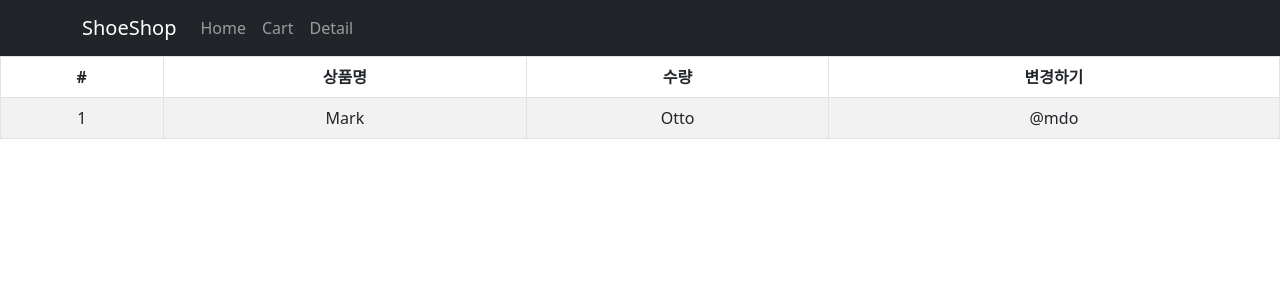
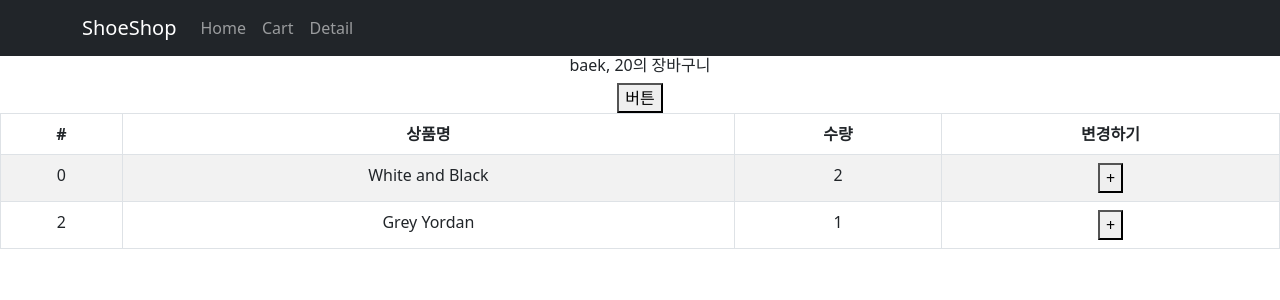
Before and after one commit to BAEKDODAM/shop, a React (Create React App) app: page /cart in a window 1280 px wide. Shown: the top 300 px of the page. Built offline with nearby package versions, Linux system fonts and the light colour scheme.

Commit message:
redux사용해 cart 페이지 구현

```diff
--- a/src/App.js
+++ b/src/App.js
@@ -18,7 +18,7 @@ function App() {
           <Navbar.Brand href="#home">ShoeShop</Navbar.Brand>
           <Nav className="me-auto">
             <Nav.Link as={Link} to="/">Home</Nav.Link>
-            <Nav.Link onClick={()=>{ navigate('/detail') }}>Cart</Nav.Link>
+            <Nav.Link onClick={()=>{ navigate('/cart') }}>Cart</Nav.Link>
             <Nav.Link as={Link} to="/detail">Detail</Nav.Link>
           </Nav>
         </Container>
--- a/src/routes/Cart.js
+++ b/src/routes/Cart.js
@@ -1,9 +1,20 @@
 import {Table} from 'react-bootstrap';
+import { useDispatch, useSelector } from 'react-redux';
+import { changeName, increase}  from './../store';
+import {addCount} from './../store'
 
 function Cart() {
 
+    let state = useSelector((state)=>{return state}) // Redux store 가져와줌
+    let dispatch = useDispatch() // store.js에 요청 보냄
+
     return (
         <div>
+            <h6>{state.user.name}, {state.user.age}의 장바구니</h6>
+            <button onClick={() => {
+                dispatch(increase(5))
+            }}>버튼</button>
+
             <Table striped bordered hover>
                 <thead>
                     <tr>
@@ -14,12 +25,23 @@ function Cart() {
                     </tr>
                 </thead>
                 <tbody>
-                    <tr>
-                        <td>1</td>
-                        <td>Mark</td>
-                        <td>Otto</td>
-                        <td>@mdo</td>
-                    </tr>
+                    {
+                    state.cart.map((a, i)=>{
+                        return(
+                            <tr key={i}>
+                                <td>{a.id}</td>
+                                <td>{a.name}</td>
+                                <td>{a.count}</td>
+                                <td>
+                                    <button onClick={()=>{
+                                        dispatch(addCount(a.id))
+                                    }}>+</button>
+                                </td>
+                            </tr>
+                        )
+
+                    })
+                    }
                 </tbody>
             </Table>
         </div>
--- a/src/routes/Detail.js
+++ b/src/routes/Detail.js
@@ -2,6 +2,9 @@ import React, { useEffect, useState } from "react";
 import { useParams } from "react-router-dom";
 import styled from 'styled-components';
 import {Nav} from 'react-bootstrap';
+import {addItem} from './../store';
+import {useDispatch} from 'react-redux';
+
 function Detail(props) {
 
     let {id} = useParams();
@@ -9,6 +12,8 @@ function Detail(props) {
     let [alert, setAlert] = useState(true)
     let [tab, setTab] = useState(0)
     let [fade2, setFade2] = useState('')
+    let dispatch = useDispatch()
+
     useEffect(()=>{// Detail 컴포넌트가 mount, update될 때 실행됨. html  랜더링 후 동작함.
         let a = setTimeout(()=>{ setAlert(false)},2000)
         setFade2('end')
@@ -34,7 +39,9 @@ function Detail(props) {
                 <h4 className="pt-5">{찾은상품.title}</h4>
                 <p>{찾은상품.content}</p>
                 <p>{찾은상품.price}원</p>
-                <button className="btn btn-danger">주문하기</button>
+                <button className="btn btn-danger" onClick={()=>{
+                    dispatch(addItem( {id: 찾은상품.id, name:찾은상품.title, count:1} ))
+                }}>주문하기</button>
                 </div>
             </div>
             <Nav variant="tabs" defaultActiveKey="link0">
--- a/src/store.js
+++ b/src/store.js
@@ -1,5 +1,13 @@
-import { configureStore } from '@reduxjs/toolkit'
+import { createSlice, configureStore } from '@reduxjs/toolkit'
+import user from './store/userSlice'
+import cart from './store/cartSlice'
+
+export let {changeName, increase} = user.actions // 오른쪽 자료를 변수로 빼는 문법
+export let {addCount, addItem} = cart.actions
 
 export default configureStore({
-  reducer: { }
+  reducer: {
+    user: user.reducer, // 작명: 위에 만든 state.reducer
+    cart: cart.reducer
+   }
 })
--- /dev/null
+++ b/src/store/cartSlice.js
@@ -0,0 +1,20 @@
+import { createSlice, configureStore } from '@reduxjs/toolkit'
+
+let cart = createSlice({
+    name : 'cart',
+    initialState : [
+      {id : 0, name : 'White and Black', count : 2},
+      {id : 2, name : 'Grey Yordan', count : 1}
+    ],
+    reducers: {
+      addCount(state, action){
+        let num = state.findIndex((a)=>{ return a.id === action.payload })
+        state[num].count++
+      },
+      addItem(state, action){
+        state.push(action.payload)
+      }
+    }
+  })
+
+  export default cart
--- /dev/null
+++ b/src/store/userSlice.js
@@ -0,0 +1,16 @@
+import { createSlice, configureStore } from '@reduxjs/toolkit'
+
+let user = createSlice({
+  name: 'user',//'state 이름~',
+  initialState: { name : 'baek', age : 20 }, // '값'
+  reducers: { // state 수정 함수
+    changeName(state){
+      state.name = 'kim'
+    },
+    increase(state,a){
+      state.age += a.payload
+    }
+  }
+})
+
+export default user
```
